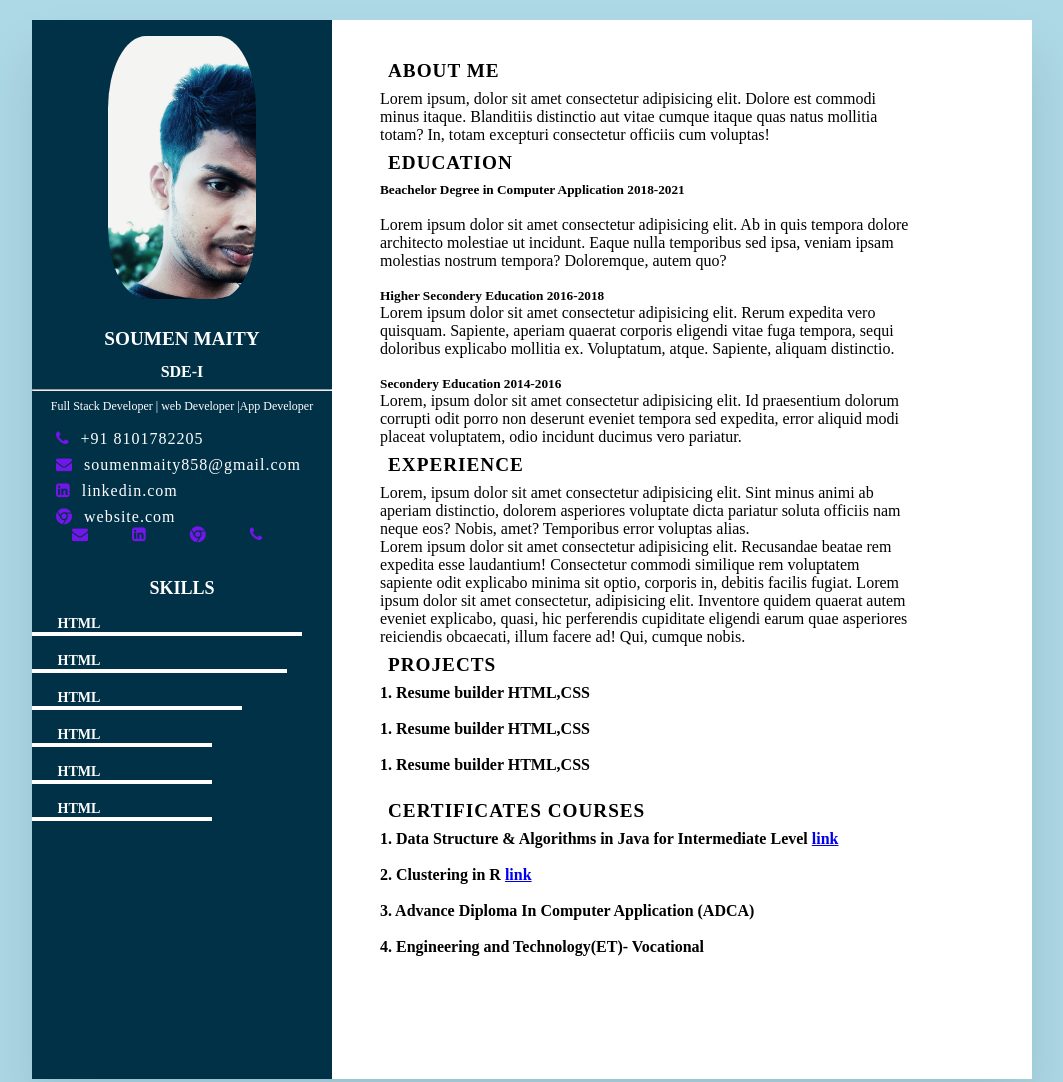
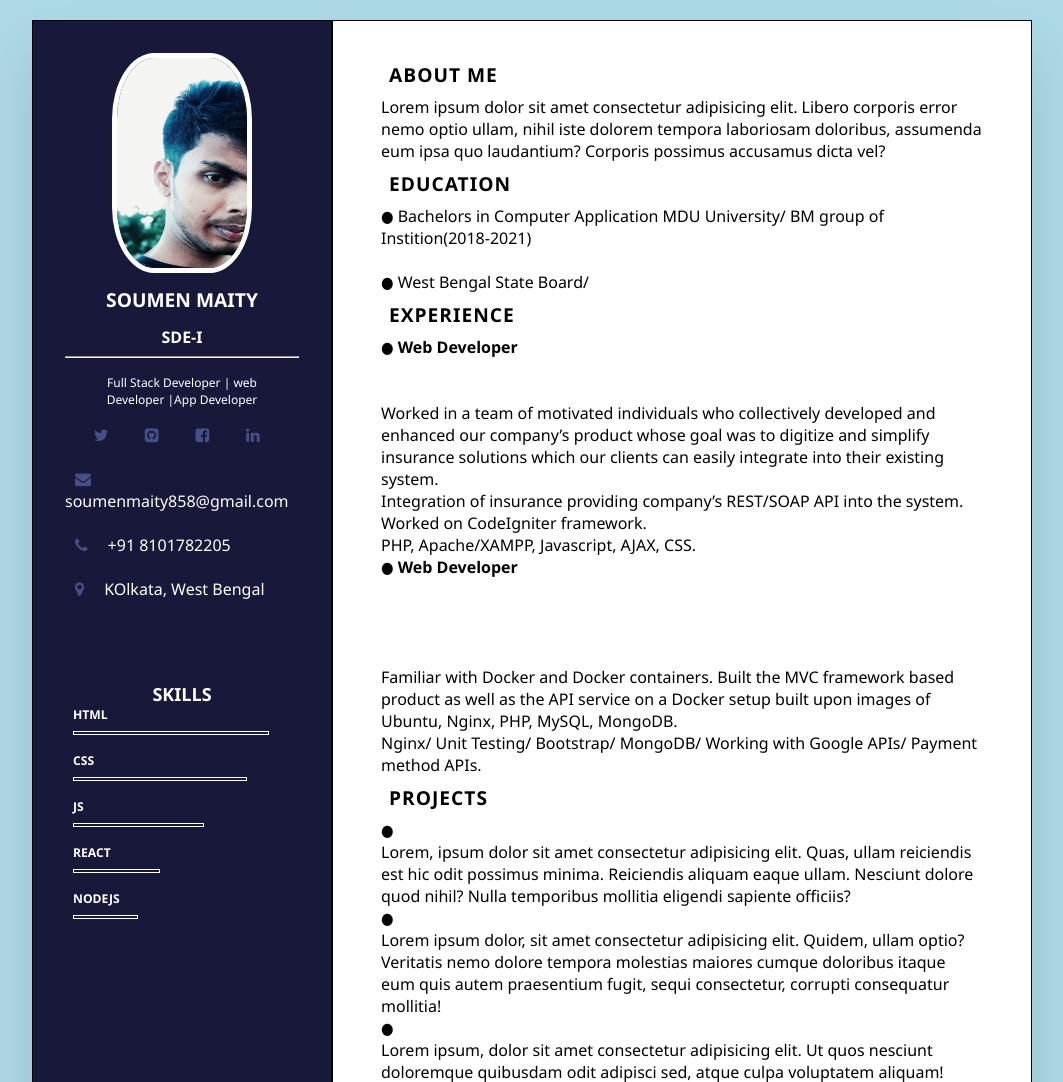
Before and after one commit to SoumenM1/CSS-Placeholder-Required-Selectors-Basic-Selectors-Combinators-Id-selector---vtxq8i9hh1s6, a plain HTML site: page index.html in a window 1280 px wide. Shown: the top 1082 px of the page, without its empty margins (108-1171 px from the left). Drawn offline with Linux system fonts and the light colour scheme.

Commit message:
Add files via upload

```diff
--- a/index.html
+++ b/index.html
@@ -1,24 +1,29 @@
 <!DOCTYPE html>
 <html lang="en">
+    <head>
+        <meta name="viewport" content="width=device-width, initial-scale=1.0">
+        <link rel="stylesheet" href="https://cdnjs.cloudflare.com/ajax/libs/font-awesome/4.7.0/css/font-awesome.min.css">
+        <meta charset="utf-8">
+        <meta http-equiv="X-UA-Compatible" content="IE=edge">
+        <meta name="viewport" content="width=device-width, initial-scale=1">
+        <meta name="description" content="">
+        <meta name="author" content="">
+        <title>Resume</title>
 
-<head>
-    <meta charset="UTF-8">
-    <meta http-equiv="X-UA-Compatible" content="IE=edge">
-    <meta name="viewport" content="width=device-width, initial-scale=1.0">
-    <link rel="stylesheet" type="text/css" href="style.css">
-    <link rel="stylesheet" href="https://cdnjs.cloudflare.com/ajax/libs/font-awesome/4.7.0/css/font-awesome.css"
-        integrity="sha512-5A8nwdMOWrSz20fDsjczgUidUBR8liPYU+WymTZP1lmY9G6Oc7HlZv156XqnsgNUzTyMefFTcsFH/tnJE/+xBg=="
-        crossorigin="anonymous" referrerpolicy="no-referrer" />
-    <title>Soumen Resume</title>
+    <link rel="preconnect" href="https://fonts.googleapis.com">
+    <link rel="preconnect" href="https://fonts.gstatic.com" crossorigin>
+    <link rel="stylesheet" href="./style1.css">
+    <link href="https://fonts.googleapis.com/css2?family=Poppins:wght@100;300;400;600&display=swap" rel="stylesheet">
+    <link rel="stylesheet" href="https://cdnjs.cloudflare.com/ajax/libs/font-awesome/4.7.0/css/font-awesome.min.css">
+
     </head>
-
     <body>
-    <main class="main-content">
-        <!-------container leftSide--------->
+        <main class="main-content" contenteditable="true">
             <section class="left-section">
-            <div class="profile-detalis">
+                 <div class="left-content">
+                     <div class="profile-details">
             <div class="profile">
-                    <img class="profile-image" src="soumenstyle.jpg" alt="profile">
+              <img src="soumenstyle.jpg" height="220px" width="60%"  alt="profile">
             </div>
          <h2 class="name">Soumen Maity</h2>
          <h4 class="designation">SDE-I</h4>
@@ -29,157 +34,156 @@
         <div class="contact-info">
             <div class="contact-item">
                 <div class="social-media">
-                        <li class="icon"><span><i class="fa fa-phone" aria-hidden="true"></i></span>
-                            <span class="text">+91 8101782205</span>
-                        </li>
-                        <li class="icon"><span><i class="fa fa-envelope" aria-hidden="true"></i></span>
-                            <span class="text">soumenmaity858@gmail.com</span>
-                        </li>
-                        <li class="icon"><span><i class="fa fa-linkedin-square" aria-hidden="true"></i></span>
-                            <span class="text">linkedin.com</span>
-                        </li>
-                        <li class="icon"><span><i class="fa fa-chrome" aria-hidden="true"></i></span>
-                            <span class="text">website.com</span>
-                        </li>
-                    </div>
-                    <div class="profile-detalis">
-                        <li class="icon"><i class="fa fa-envelope " aria-hidden="true"></i></li>
-                        <li class="icon"><i class="fa fa-linkedin-square" aria-hidden="true"></i></li>
-                        <li class="icon"><i class="fa fa-chrome" aria-hidden="true"></i></li>
-                        <li class="icon"><i class="fa fa-phone" aria-hidden="true"></i></li>
+
+                   <li><a class="icon" href="#" target="_blank" aria-label="Twitter">
+                    <i class="fa fa-twitter fa-fw" title="Twitter"></i></a></li>
+
+                   <li><a class="icon" href="#" target="_blank" aria-label="GitHub">
+                    <i class="fa fa-github-square fa-fw" title="GitHub"></i></a></li>
+
+                   <li><a class="icon" href="#" target="_blank" aria-label="Facebook">
+                    <i class="fa fa-facebook-square fa-fw" title="Facebook"></i></a></li>
+
+                   <li><a class="icon" href="#" target="_blank" aria-label="LinkedIn">
+                    <i class="fa fa-linkedin fa-fw" title="LinkedIn"></i></a></li>
+
                 </div>
                 <br>
+
+                <div class="Personal-details">
+                    <li><a class="icon" href="#" target="_blank" aria-label="Envelope">
+                        <i class="fa fa-envelope" title="Envelope"></i></a>soumenmaity858@gmail.com</li><br>
+
+                     <li><a class="icon" href="#" target="_blank" aria-label="phone">
+                        <i class="fa fa-phone" title="phone"></i></a>+91 8101782205</li><br>
+
+                    <li><a class="icon" href="#" target="_blank" aria-label="map-marker">
+                        <i class="fa fa-map-marker" title="map-marker"></i></a>KOlkata, West Bengal</li><br>
+
                 </div>
             </div>
-            <div>
+        </div><br><br>
+
         <div class="skills">
-                    <h2 class="skills-title">Skills</h2>
+            <h2> skills</h2>
             <div class="skills-content">
-                        <div class="skills-item">
+
+
+                <div class="skill-item">
                     <div class="skill-name">
-                                <h3>HTML</h3>
+                        <h3>html</h3>
                     </div>
                     <div class="skill-progress">
-                                <div class="pogress-bar" style="width: 90%"></div>
+                        <div class="progress-bar" style="width: 90%;"></div>
+                    </div>
+                </div><br>
+
+                <div class="skill-item">
+                    <div class="skill-name">
+                        <h3>CSS</h3>
+                    </div>
+                    <div class="skill-progress">
+                        <div class="progress-bar" style= "width: 80%"></div>
+                    </div>
+                </div><br>
+
+
+                <div class="skill-item">
+                    <div class="skill-name">
+                        <h3>JS</h3>
+                    </div>
+                    <div class="skill-progress">
+                        <div class="progress-bar" style="width: 60%;" ></div>
+                    </div>
+                </div><br>
+
+
+                <div class="skill-item">
+                    <div class="skill-name">
+                        <h3>React</h3>
+                    </div>
+                    <div class="skill-progress">
+                        <div class="progress-bar" style="width: 40%;" ></div>
+                    </div>
+                </div><br>
+
+
+                <div class="skill-item">
+                    <div class="skill-name">
+                        <h3>Nodejs</h3>
+                    </div>
+                    <div class="skill-progress">
+                        <div class="progress-bar" style="width: 30%;"></div>
                     </div>
                 </div>
-                        <div class="skills-item">
-                            <div class="skill-name">
-                                <h3>HTML</h3>
-                            </div>
-                            <div class="skill-progress">
-                                <div class="pogress-bar" style="width: 85%"></div>
-                            </div>
-                        </div>
-                        <div class="skills-item">
-                            <div class="skill-name">
-                                <h3>HTML</h3>
-                            </div>
-                            <div class="skill-progress">
-                                <div class="pogress-bar" style="width: 70%"></div>
-                            </div>
-                        </div>
-                        <div class="skills-item">
-                            <div class="skill-name">
-                                <h3>HTML</h3>
-                            </div>
-                            <div class="skill-progress">
-                                <div class="pogress-bar" style="width: 60%"></div>
-                            </div>
-                        </div>
-                        <div class="skills-item">
-                            <div class="skill-name">
-                                <h3>HTML</h3>
-                            </div>
-                            <div class="skill-progress">
-                                <div class="pogress-bar" style="width: 60%"></div>
-                            </div>
-                        </div>
-                        <div class="skills-item">
-                            <div class="skill-name">
-                                <h3>HTML</h3>
-                            </div>
-                            <div class="skill-progress">
-                                <div class="pogress-bar" style="width: 60%"></div>
-                            </div>
-                        </div>
+
+
+
 
             </div>
         </div>
                 </div>
+            </div>
+            </section>
+
+            <section class="right-section">
+                <div class="right-main-content">
+
+                     <section class="AboutMe"> <h1 class="right-title">About Me</h1>
+            <p>Lorem ipsum dolor sit amet consectetur adipisicing elit. Libero corporis error nemo optio ullam, nihil iste dolorem tempora laboriosam doloribus, assumenda eum ipsa quo laudantium? Corporis possimus accusamus dicta vel?</p>
+            </section>
+
+
+            <section class="Education"> <h1 class="right-title">Education</h1>
+                <p>●	Bachelors in Computer Application
+                        MDU University/ BM group of Instition(2018-2021)
+                         <br><br>
+
+                   ●
+                        West Bengal State Board/
+                </p>
+            </section>
+
+            <section class="Experince"><h1 class="right-title">Experience</h1>
+                <p> <h4> ● Web Developer </h4>
+
+                     <br>
+                     <br>
+                    Worked in a team of motivated individuals who collectively developed and enhanced our
+                    company’s product whose goal was to digitize and simplify insurance solutions which our clients
+                    can easily integrate into their existing system. <br>
+                    Integration of insurance providing company’s REST/SOAP API into the system. <br>
+                    Worked on CodeIgniter framework. <br>
+                    PHP, Apache/XAMPP, Javascript, AJAX, CSS. <br>
+
+                    <h4>● Web Developer</h4>
+
+                    <br>
+                     <br>
+                     <br>
+                     <br>
+                    Familiar with Docker and Docker containers. Built the MVC framework based product as well as
+                    the API service on a Docker setup built upon images of Ubuntu, Nginx, PHP, MySQL, MongoDB. <br>
+                    Nginx/ Unit Testing/ Bootstrap/ MongoDB/ Working with Google APIs/ Payment method APIs.</p>
 
             </section>
 
-
-        <!-------container rightSide--------->
-        <section class="right-section">
-            <div class="right-main-content">
-                <section class="about section">
-                    <h2 class="right-title">About Me</h2>
-                    <p class="para">Lorem ipsum, dolor sit amet consectetur adipisicing elit. Dolore est commodi minus
-                        itaque. Blanditiis distinctio aut vitae cumque itaque quas natus mollitia totam? In, totam
-                        excepturi consectetur officiis cum voluptas!</p>
-                </section>
-                <section class="education section">
-                    <h2 class="right-title">Education</h2>
-                    <div class="education-content">
-                        <h5>Beachelor Degree in Computer Application <span> 2018-2021</span></h5><br>
-                        <p>Lorem ipsum dolor sit amet consectetur adipisicing elit. Ab in quis tempora dolore architecto
-                            molestiae ut incidunt. Eaque nulla temporibus sed ipsa, veniam ipsam molestias nostrum
-                            tempora? Doloremque, autem quo?</p><br>
-                        <h5>Higher Secondery Education <span> 2016-2018</span></h5>
-                        <p>Lorem ipsum dolor sit amet consectetur adipisicing elit. Rerum expedita vero quisquam.
-                            Sapiente, aperiam quaerat corporis eligendi vitae fuga tempora, sequi doloribus explicabo
-                            mollitia ex. Voluptatum, atque. Sapiente, aliquam distinctio.</p><br>
-                        <h5>Secondery Education <span> 2014-2016</span></h5>
-                        <p>Lorem, ipsum dolor sit amet consectetur adipisicing elit. Id praesentium dolorum corrupti
-                            odit porro non deserunt eveniet tempora sed expedita, error aliquid modi placeat voluptatem,
-                            odio incidunt ducimus vero pariatur.</p>
-                    </div>
-
-                </section>
-                <section class="experience section">
-                    <h2 class="right-title">Experience</h2>
-                    <p>Lorem, ipsum dolor sit amet consectetur adipisicing elit. Sint minus animi ab aperiam
-                        distinctio, dolorem asperiores voluptate dicta pariatur soluta officiis nam neque eos? Nobis,
-                        amet? Temporibus error voluptas alias.</p>
-                    <p>Lorem ipsum dolor sit amet consectetur adipisicing elit. Recusandae beatae rem expedita esse
-                        laudantium! Consectetur commodi similique rem voluptatem sapiente odit explicabo minima sit
-                        optio, corporis in, debitis facilis fugiat. Lorem ipsum dolor sit amet consectetur, adipisicing
-                        elit. Inventore quidem quaerat autem eveniet explicabo, quasi, hic perferendis cupiditate
-                        eligendi earum quae asperiores reiciendis obcaecati, illum facere ad! Qui, cumque nobis.</p>
-                </section>
-
-                <section class="projecs">
-                    <h2 class="right-title">Projects</h2>
-                    <h4>1. Resume builder <span> HTML,CSS </span></h4><br>
-                    <h4>1. Resume builder <span> HTML,CSS </span></h4><br>
-                    <h4>1. Resume builder <span> HTML,CSS </span></h4><br>
-
-                </section>
-
-                <section class="Certificates">
-                    <h2 class="right-title">Certificates Courses</h2>
-                    <h4>1. Data Structure & Algorithms in Java for Intermediate Level <span><a
-                                href="https://olympus1.mygreatlearning.com/course_certificate/VKUUFNXK"> link</a></span>
-                    </h4><br>
-                    <h4>2. Clustering in R <span> <a
-                                href="https://olympus1.mygreatlearning.com/course_certificate/KAPRUCVP"> link</a></span>
-                    </h4><br>
-                    <h4>3. Advance Diploma In Computer Application (ADCA)<span></span></h4><br>
-                    <h4> 4. Engineering and Technology(ET)- Vocational<span></span></h4><br>
-
+            <section class="Projects"><h1 class="right-title">Projects</h1>
+                <p>
+                 <h4> ●  </h4>
+                 Lorem, ipsum dolor sit amet consectetur adipisicing elit. Quas, ullam reiciendis est hic odit possimus minima. Reiciendis aliquam eaque ullam. Nesciunt dolore quod nihil? Nulla temporibus mollitia eligendi sapiente officiis?
+                     <br>
+                  <h4>●  </h4>
+                  Lorem ipsum dolor, sit amet consectetur adipisicing elit. Quidem, ullam optio? Veritatis nemo dolore tempora molestias maiores cumque doloribus itaque eum quis autem praesentium fugit, sequi consectetur, corrupti consequatur mollitia!
+                     <br>
+                 <h4> ●  </h4>
+                   Lorem ipsum, dolor sit amet consectetur adipisicing elit. Ut quos nesciunt doloremque quibusdam odit adipisci sed, atque culpa voluptatem aliquam! Repudiandae ipsa, ea adipisci autem accusamus perspiciatis nobis quam? Ipsam. <br>
+                </p>
 
 
             </section>
-
                 </div>
-
             </section>
-
         </main>
-
-
     </body>
-
 </html>
--- /dev/null
+++ b/style1.css
@@ -0,0 +1,189 @@
+* {
+    padding: 0;
+    margin: 0;
+    box-sizing: border-box;
+    list-style: none;
+    font-family: 'Segoe UI', Tahoma, Geneva, Verdana, sans-serif;
+}
+
+body {
+    background: lightblue;
+    display: flex;
+    justify-content: center;
+    align-items: center;
+    min-height: 100vh;
+}
+
+/* Write CSS code below */
+.main-content {
+    position: relative;
+    min-height: 1000px;
+    background: #fff;
+    margin: 20px auto;
+    display: grid;
+    grid-template-columns: 300px 700px;
+    box-shadow: 0 35px 55px rgba(0, 0, 0, 0.1);
+}
+
+.left-section {
+    position: relative;
+    border: 1px solid black;
+    /*height: 1000px;*/
+    grid-column: span 1;
+    background-color: rgb(24, 24, 58);
+    color: white;
+    padding: 1rem;
+
+}
+
+.right-section {
+    position: relative;
+    border: 1px solid black;
+    /*height: 1000px;*/
+    grid-column: span 1/ span 2;
+    background-color: white;
+    color: black;
+}
+
+/*.profile{
+    padding: 1rem;
+    border: 5px solid white;
+    border-radius: 30%;
+    display: block;
+    margin: auto;
+}*/
+
+img {
+    border: 5px solid white;
+    border-radius: 30%;
+    display: block;
+    margin: auto;
+
+}
+
+.left-content {
+    padding: 1rem;
+    margin: auto;
+}
+
+
+.name {
+    font-size: 1.2rem;
+    font-weight: 700;
+    text-align: center;
+    text-transform: uppercase;
+    letter-spacing: 0.02px;
+    padding: 0.8rem;
+}
+
+.designation {
+    text-transform: uppercase;
+    text-align: center;
+    font-size: 1rem;
+    padding-bottom: 0.5rem;
+}
+
+.description {
+    font-size: 0.75rem;
+    text-align: center;
+    padding: 1rem;
+}
+
+.social-media {
+    display: -webkit-box;
+    display: -ms-flexbox;
+    display: flex;
+    -webkit-box-orient: horizontal;
+    -webkit-box-direction: normal;
+    -ms-flex-direction: row;
+    flex-direction: row;
+    -ms-flex-wrap: wrap;
+    flex-wrap: wrap;
+    -webkit-box-pack: center;
+    -ms-flex-pack: center;
+    justify-content: center;
+    list-style: none;
+    margin: 0;
+    padding: 0;
+    height: auto;
+    width: auto;
+}
+
+.skills {
+    font-size: 0.75rem;
+    text-align: center;
+    text-transform: uppercase;
+    padding-top: 1rem;
+    padding-bottom: 1rem;
+    padding-left: 0.5rem;
+    padding-right: 0.5rem;
+}
+
+.skill-name {
+    font-size: 0.65rem;
+    font-weight: 0.65rem;
+    text-align: left;
+    padding-bottom: 0.5rem;
+}
+
+
+.Personal-details {
+    display: -webkit-box;
+    display: -ms-flexbox;
+    display: flex;
+    -webkit-box-orient: vertical;
+    -webkit-box-direction: normal;
+    -ms-flex-direction: column;
+    flex-direction: column;
+    -ms-flex-wrap: wrap;
+    flex-wrap: wrap;
+    -webkit-box-pack: center;
+    -ms-flex-pack: center;
+    justify-content: center;
+    list-style: none;
+}
+
+.icon {
+    font-size: 1em;
+    line-height: 1.2em;
+    padding: 10px;
+    color: rgb(70, 80, 135);
+    margin-right: 10px;
+    margin-bottom: 10px !important;
+    padding-bottom: 10px !important;
+}
+
+.icon:hover,
+.icon:focus {
+    background: #6d8785;
+}
+
+.progress-bar {
+    border: solid 1px white;
+    height: 4px;
+    color: white;
+}
+
+
+.right-main-content {
+    padding-top: 2rem;
+    padding-bottom: 2rem;
+    padding-left: 3rem;
+    padding-right: 3rem;
+}
+
+.right-title {
+    text-transform: uppercase;
+    font-size: 1.2rem;
+    font-weight: 700;
+    letter-spacing: 1px;
+    padding: 0.5rem;
+}
+
+@media only screen and (max-width: 673px) {
+    .main-content {
+        grid-template-columns: repeat(1, 1fr);
+        width: 90%;
+        min-height: 1000px;
+    }
+}
```
Lines whose indentation alone changed are shown as unchanged.
